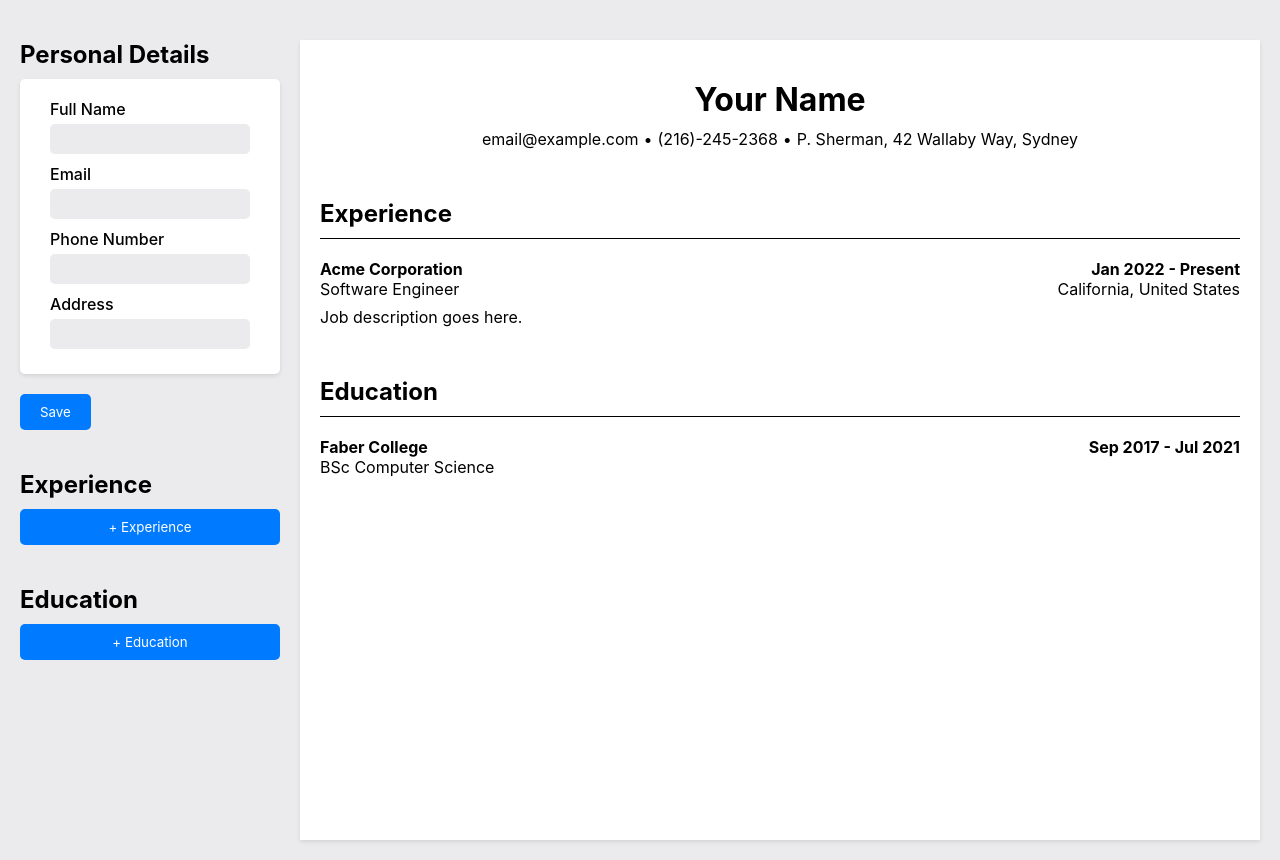
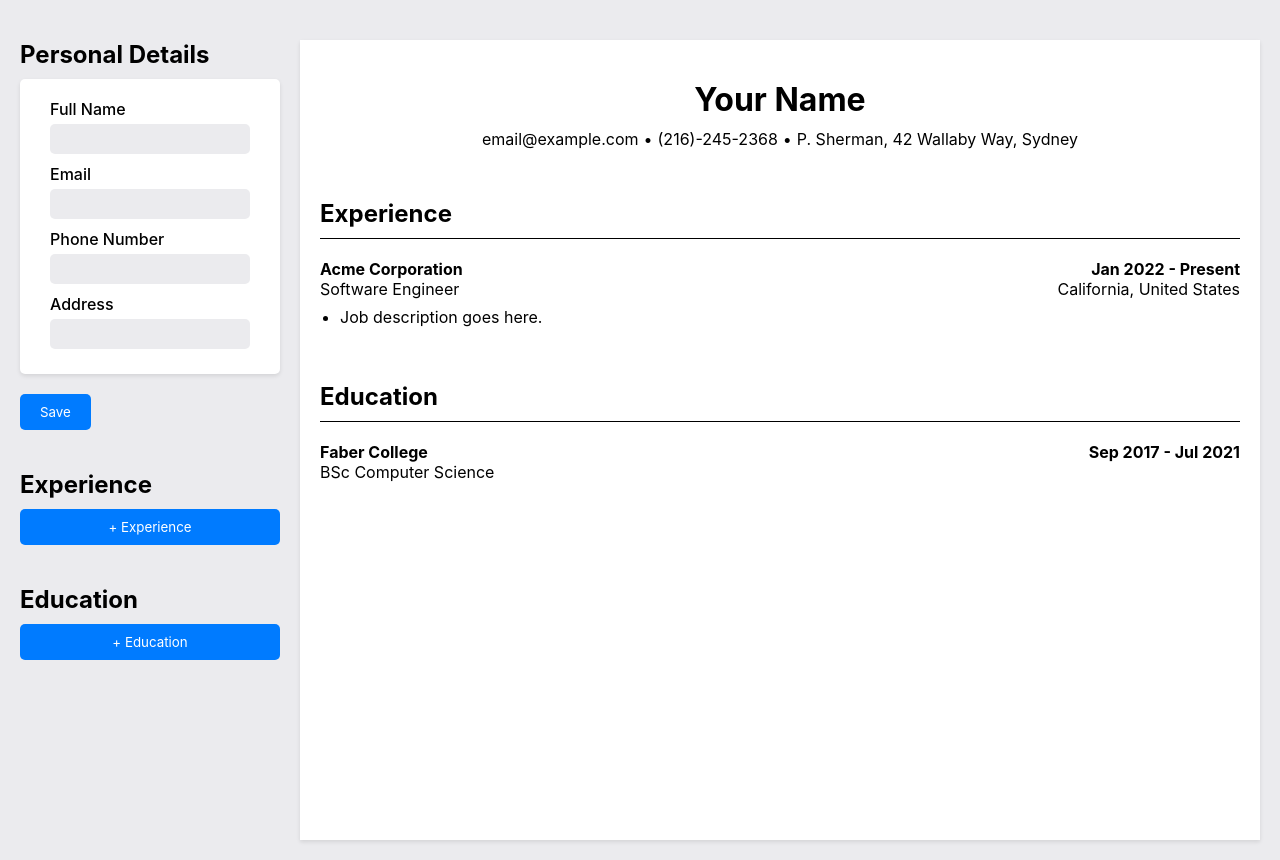
Before and after one commit to finnian-smith/cv-application, a React (Vite) app: page / in a window 1280 px wide. Built offline with nearby package versions, Linux system fonts and the light colour scheme.

Commit message:
Refactor experience description to handle multiline input

```diff
--- a/src/components/InputForm.jsx
+++ b/src/components/InputForm.jsx
@@ -7,6 +7,16 @@ const InputForm = ({ fields, data, onChange }) => {
       {fields.map((field, index) => (
         <div key={index} className="form-group">
           <label className="form-label">{field.label}</label>
+          {field.name === "description" ? (
+            <textarea
+              className="form-input"
+              id={field.name}
+              name={field.name}
+              value={data[field.name] || ""}
+              onChange={(e) => onChange(e.target.name, e.target.value)}
+              rows="5"
+            />
+          ) : (
             <input
               className="form-input"
               type={field.type}
@@ -15,6 +25,7 @@ const InputForm = ({ fields, data, onChange }) => {
               value={data[field.name] || ""}
               onChange={(e) => onChange(e.target.name, e.target.value)}
             />
+          )}
         </div>
       ))}
     </form>
--- a/src/components/OutputCard.jsx
+++ b/src/components/OutputCard.jsx
@@ -28,7 +28,13 @@ const OutputCard = ({ title, data }) => {
         </div>
       </div>
       <div className="item-description">
-        <p>{entry.description || "Job description goes here."}</p>
+        <ul>
+          {(entry.description || "Job description goes here.")
+            .split("\n")
+            .map((line, index) => (
+              <li key={index}>{line}</li>
+            ))}
+        </ul>
       </div>
     </>
   );
--- a/src/styles/InputForm.css
+++ b/src/styles/InputForm.css
@@ -31,10 +31,19 @@ label {
   font-weight: 500;
 }
 
-input {
+input,
+textarea {
   background-color: var(--primary-background-color);
+  font-family: var(--primary-font-family);
   border: none;
   border-radius: var(--border-radius-style);
+  padding: 5px;
+}
+
+input {
   height: 30px;
-  padding: 0 5px;
 }
+
+textarea {
+  resize: none;
+}
--- a/src/styles/OutputCard.css
+++ b/src/styles/OutputCard.css
@@ -66,6 +66,15 @@
   margin-top: 8px;
 }
 
+.item-description ul {
+  list-style-type: disc; /* Bullet points */
+  padding-left: 20px; /* Indent the list */
+}
+
+.item-description li {
+  margin-bottom: 5px; /* Space between bullet points */
+}
+
 .bold-font {
   font-weight: 700;
 }
```
Lines whose indentation alone changed are shown as unchanged.
